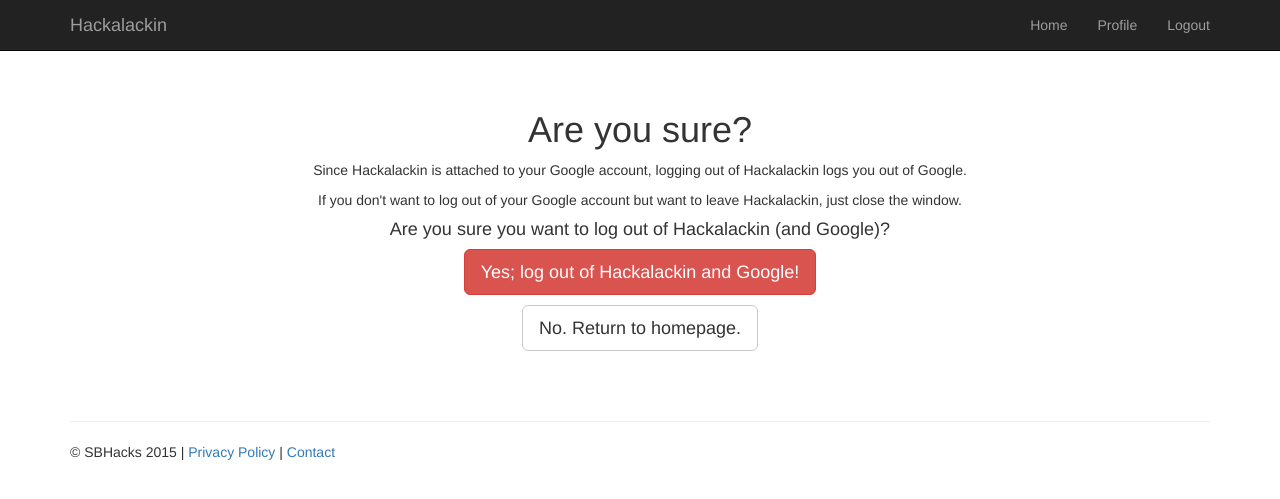
After one commit to masoug/hackalackin, a Flask app: template templates/logout.html in a window 1280 px wide. The commit adds this page. Shown: the top 499 px of the page. Run offline with Flask 2, Linux system fonts and the light colour scheme; the template is opened without the code that fills it, so the values that code supplies are empty; parts of the project's set-up code (start-up, migrations or seed data) failed here and were passed over; some libraries are stand-ins or nearby versions.

Commit message:
added several more features such as profile pictures and logout screens.
TODO:
- add csrf protection
- implement detailed profile info (big task)
- implement events/registration (big task)

```diff
--- a/main.py
+++ b/main.py
@@ -1,13 +1,18 @@
-from flask import Flask, render_template, redirect, request, url_for
+from flask import Flask, render_template, redirect, request, url_for, make_response
 from functools import wraps
 from google.appengine.api import users
+from google.appengine.ext import blobstore
 
 from forms import ProfileEditBasicForm
 from models import User, populate_entity, populate_form
+from utils import header_to_blobkey, gravatar_url, gravatar_profile
 
 
 app = Flask(__name__)
 app.config['DEBUG'] = True
+
+app.jinja_env.filters["gravatar_url"] = gravatar_url
+app.jinja_env.filters["gravatar_profile"] = gravatar_profile
 
 # Note: We don't need to call run() since our application is embedded within
 # the App Engine WSGI application server.
@@ -21,17 +26,21 @@
         return func(*args, **kwargs)
     return decorated_view
 
+
 @app.route("/")
 def index():
     # TODO: In reality; query HackerProfile to get user nickname
     user = users.get_current_user()
     if user:
+        # user is logged in via google
         h_user = User.all().filter("user_id =", user.user_id()).get()
         if h_user:
+            # if user already filled out their profile...
             user = h_user
         else:
-            return redirect(url_for("profile_edit_basic"))
-    return render_template("index.html", user=user,
+            # if user has not filled out their profile...
+            user = None
+    return render_template("index.html", user=user, guser=users.get_current_user(),
                            login_url=users.create_login_url(url_for("index")),
                            logout_url=users.create_logout_url(url_for("index")))
 
@@ -42,7 +51,8 @@
     # TODO: in real life; use the user's supplied profile info
     user = User.all().filter("user_id =", users.get_current_user().user_id()).get()
     if not user:
-        return redirect(url_for("profile_edit_basic"))
+        # prompt user to fill out profile
+        user = None
     return render_template("profile.html", user=user,
                            logout_url=users.create_logout_url(url_for("index")))
 
@@ -57,7 +67,6 @@
             return render_template("profile_edit_basic.html",
                                    logout_url=users.create_logout_url(url_for("index")),
                                    form=form)
-
         # get user
         user = User.all().filter("user_id =", users.get_current_user().user_id()).get()
         if not user:
@@ -65,7 +74,6 @@
             user = User(user_id=users.get_current_user().user_id(),
                         email=form.email.data, first_name=form.first_name.data,
                         last_name=form.last_name.data)
-
         populate_entity(form, user, User)
         user.put()
         return render_template("profile_edit_basic.html",
@@ -83,7 +91,51 @@
                                logout_url=users.create_logout_url(url_for("index")),
                                form=form)
 
+
+@app.route("/logout/")
+def logout():
+    if not users.get_current_user():
+        return redirect(url_for("index"))
+    return render_template("logout.html", logout_url=users.create_logout_url(url_for("index")))
+
 @app.errorhandler(404)
 def page_not_found(e):
     """Return a custom 404 error."""
     return render_template("404.html"), 404
+
+
+# NOTE: Wanted to make a simple profile picture thing; but it is too complicated for now
+# we'll just use gravatar
+# @app.route("/profile/edit/pic/", methods=["POST", "GET"])
+# @login_required
+# def profile_edit_pic():
+#     # upload with maximum 1mb image
+#     upload_url = blobstore.create_upload_url(url_for("profile_edit_pic"), max_bytes_total=1000000)
+#     if request.method == "POST":
+#         # process for data
+#         f = request.files['file']
+#         blobkey = header_to_blobkey(f.headers["Content-Type"])
+#         user = User.all().filter("user_id = ", users.get_current_user().user_id()).get()
+#         user.profile_pic_blobkey = blobkey
+#         user.put()
+#         return render_template("profile_edit_pic.html", upload_url=upload_url, upload_success=True)
+#     else:
+#         # check that user exists
+#         user = User.all().filter("user_id = ", users.get_current_user().user_id()).get()
+#         if not user:
+#             # redirect to make user create a profile first
+#             return render_template("profile_edit_pic.html", no_profile=True)
+#         else:
+#             return render_template("profile_edit_pic.html", upload_url=upload_url)
+#
+# @app.route("/profile/pic/<bkey>")
+# @login_required
+# def profile_pic(bkey):
+#     # serve user profile picture; otherwise just serve placeholder
+#     user = User.all().filter("user_id = ", users.get_current_user().user_id()).get()
+#     if not user or not user.profile_pic_blobkey:
+#         return redirect("/static/images/nouser.jpg")
+#     blob = blobstore.get(user.profile_pic_blobkey)
+#     response = make_response(blob.open().read())
+#     response.headers["Content-Type"] = blob.content_type
+#     return response
--- a/models.py
+++ b/models.py
@@ -8,6 +8,7 @@
 
     user_id = db.StringProperty(required=True)
     created = db.DateTimeProperty(auto_now_add=True)
+    last_updated = db.DateTimeProperty(auto_now=True)
 
     email = db.StringProperty(required=True)
     first_name = db.StringProperty(required=True)
@@ -21,6 +22,9 @@
     location = db.StringProperty()
     hackathons = db.StringProperty()
 
+    # NOTE: for when/is we want to use our own profile picture system
+    # profile_pic_blobkey = db.StringProperty()
+
 
 def populate_entity(form, entity, entity_class):
     for prop in entity_class.PROP_LIST:
--- a/templates/base.html
+++ b/templates/base.html
@@ -53,7 +53,7 @@
 
       <footer>
         {% block footer %}
-        <p>&copy; SBHacks 2015 | <a href="/privacy/">Privacy Policy</a> | <a href="mailto:sbhacks@gmail.com">Contact</a></p>
+        <p>&copy; SBHacks 2015 | <a href="/privacy/">Privacy Policy</a> | <a href="mailto:ucsbhacks@gmail.com">Contact</a></p>
         {% endblock %}
       </footer>
     </div> <!-- /container -->
--- /dev/null
+++ b/templates/logout.html
@@ -0,0 +1,25 @@
+{% extends "base.html" %}
+
+{% block head %}
+<title>Logout?</title>
+
+<!-- Custom styles for this template -->
+<link href="/static/css/starter-template.css" rel="stylesheet">
+{% endblock %}
+
+{% block login_nav %}
+<li><a href="/">Home</a></li>
+<li><a href="/profile/">Profile</a></li>
+<li><a href="{{ logout_url }}">Logout</a></li>
+{% endblock %}
+
+{% block container %}
+<div class="starter-template">
+  <h1>Are you sure?</h1>
+  <p>Since Hackalackin is attached to your Google account, logging out of Hackalackin logs you out of Google.</p>
+  <p>If you don't want to log out of your Google account but want to leave Hackalackin, just close the window.</p>
+  <h4>Are you sure you want to log out of Hackalackin (and Google)?</h4>
+  <p><a class="btn btn-danger btn-lg" href="{{ logout_url }}" role="button">Yes; log out of Hackalackin and Google!</a></p>
+  <p><a class="btn btn-default btn-lg" href="/" role="button">No. Return to homepage.</a></p>
+</div>
+{% endblock %}
--- a/templates/profile_edit_basic.html
+++ b/templates/profile_edit_basic.html
@@ -10,7 +10,7 @@
 {% block login_nav %}
 <li><a href="/">Home</a></li>
 <li><a href="/profile/">Profile</a></li>
-<li><a href="{{ logout_url }}">Logout</a></li>
+<li><a href="/logout/">Logout</a></li>
 {% endblock %}
 
 {% block container %}
@@ -43,7 +43,7 @@
 {% endif %}
 
 
-<p>Tell us a little about yourself! You'll have to fill this out before you can start!</p>
+<p>Tell us a little about yourself!</p>
 <form class="form-horizontal" action="/profile/edit/basic/" method="POST">
   {% for f in form %}
   <div class="form-group {% if f.errors %}has-error{% endif %}">
```
Also changed, not shown: lib/utils.py (added, +26 -0 lines), templates/index.html (+7 -2 lines), templates/profile.html (+11 -3 lines).
